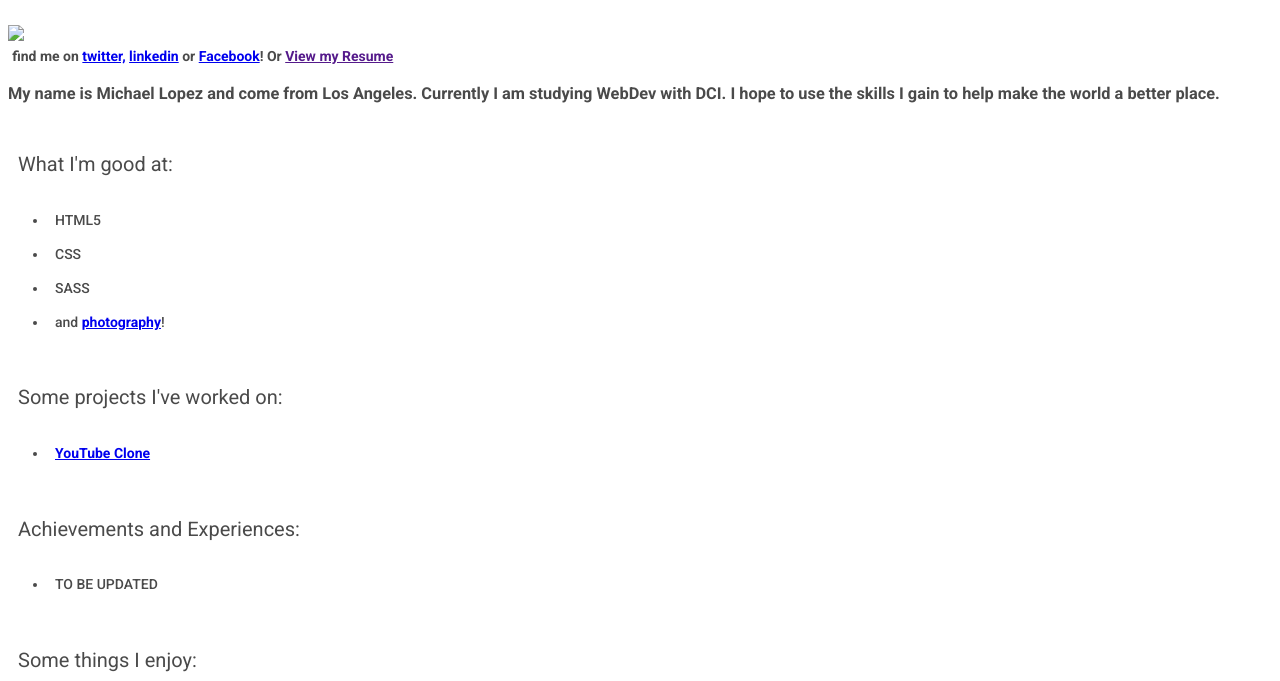
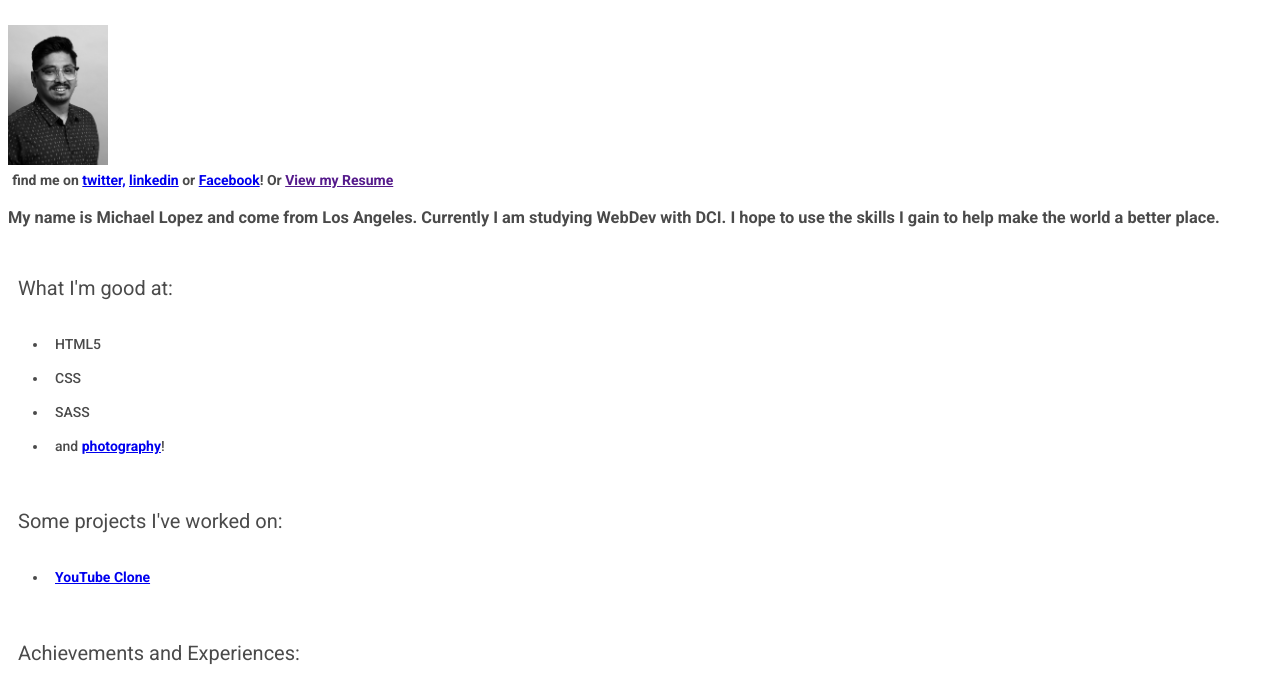
Before and after one commit to Apache-Duster/24-02, a website: page index.html in a window 1280 px wide. Shown: the part 119-800 px from the top of the page. Drawn offline with Linux system fonts and the light colour scheme.

Commit message:
photo added

```diff
--- a/index.html
+++ b/index.html
@@ -12,7 +12,7 @@
     <div class="container">
         <img src="" class="img-circle" style="height: 10em;">
         <h1 class="title">Michael Lopez</h1>
-        <img src="../images/Lopez1.jpg" class="img-circle" style="height: 10em;">
+        <img src="./images/Lopez1.jpg" class="img-circle" style="height: 10em;">
         </div>
         <div class="find_me">
         <b>find me on <a target="_blank" href="https://twitter.com/home">twitter,</a> <a target="_blank" href="https://www.linkedin.com/in/michael-lopez-468812232/">linkedin</a> or <a target="_blank" href="https://www.facebook.com/">Facebook</a>! Or <a href=>View my Resume</a></b>
```
Also changed, not shown: package.json (added, +26 -0 lines), images/Lopez1.jpg (added), 2 other files.
